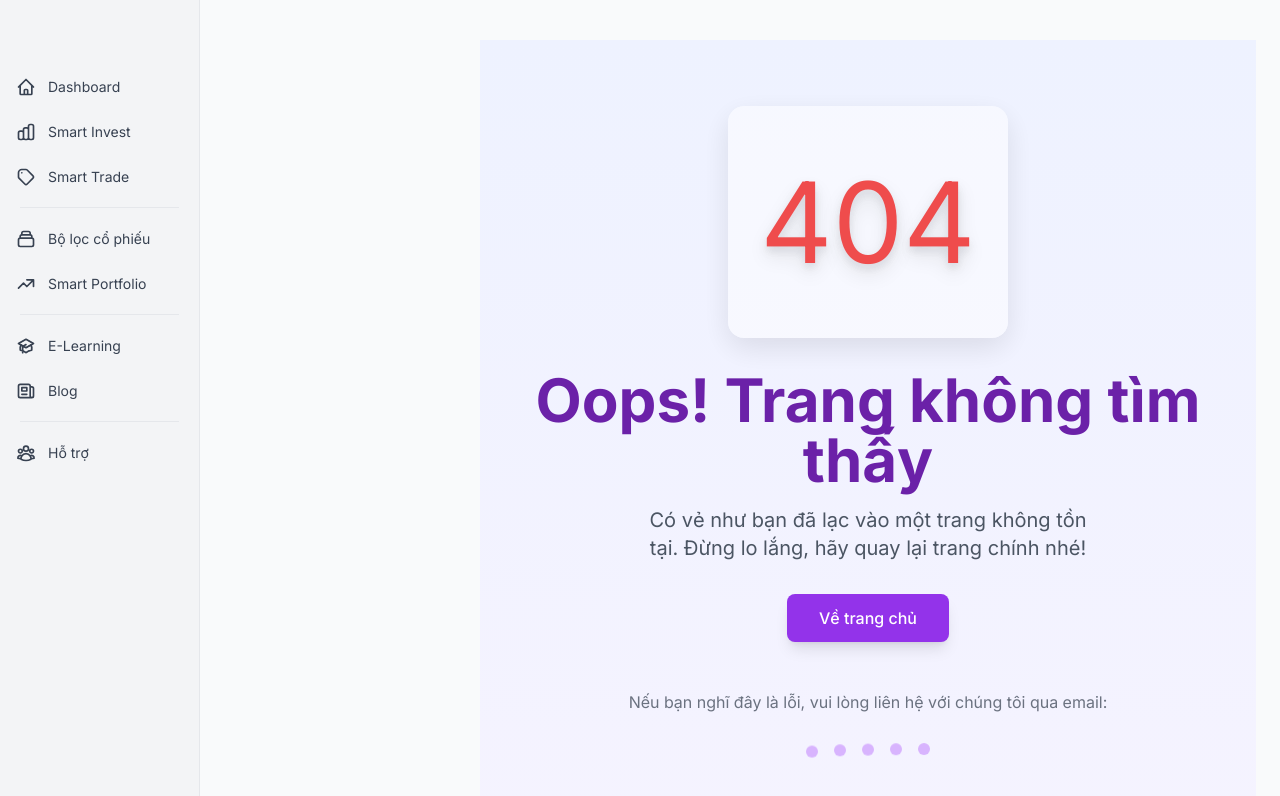
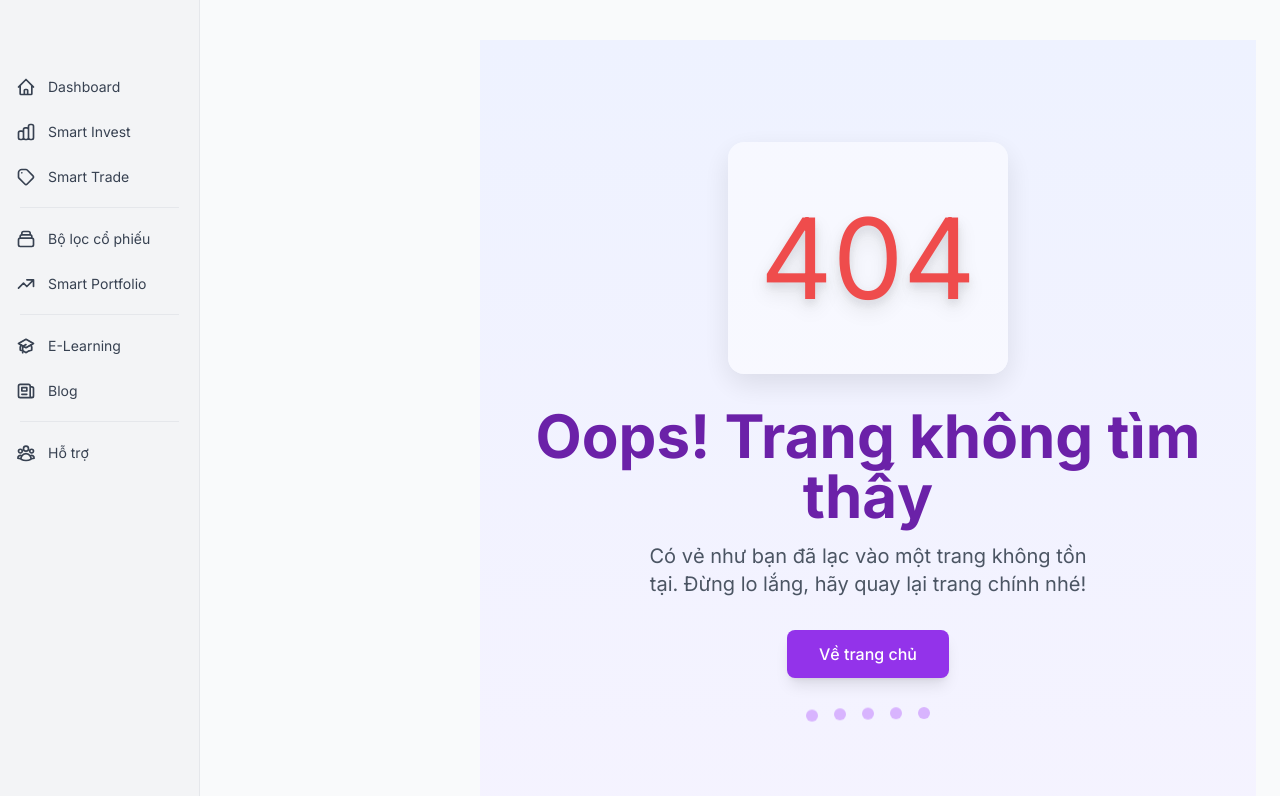
Before and after one commit to baominh5xx2/Web-Finance-AI-Agent-Frontend, a Next.js app: page /pagenotfound in a window 1280 px wide. Shown: the top 796 px of the page. Built offline with nearby package versions, Linux system fonts and the light colour scheme.

Commit message:
Third update

```diff
--- a/src/app/dashboard/page.tsx
+++ b/src/app/dashboard/page.tsx
@@ -2,8 +2,8 @@
 
 import { useState, useEffect } from 'react';
 import { showNotFoundPage } from '@/utils/notFoundHelper';
-import MarketIndices from '@/components/MarketIndices';
-import StockTreeMap from '@/components/StockTreeMap';
+import MarketIndices from '@/components/market-watch/MarketIndices';
+import StockTreeMap from '@/components/StockTreeMap/StockTreeMap';
 import './dashboard.css';
 
 export default function DashboardPage() {
--- a/src/app/pagenotfound/not-found.tsx
+++ b/src/app/pagenotfound/not-found.tsx
@@ -26,12 +26,6 @@ export default function NotFound() {
           Về trang chủ
         </Link>
       </div>
-      <div className="mt-12 text-center">
-        <p className="text-gray-500">
-          Nếu bạn nghĩ đây là lỗi, vui lòng liên hệ với chúng tôi qua email:
-        </p>
-      </div>
-
       <div className="mt-8 flex space-x-4">
         {[...Array(5)].map((_, i) => (
           <div
```
Also changed, not shown: src/components/StockTreeMap/StockTreeMap.css (renamed from src/components/StockTreeMap.css), src/components/StockTreeMap/StockTreeMap.tsx (renamed from src/components/StockTreeMap.tsx), src/components/market-watch/MarketIndices.tsx (renamed from src/components/MarketIndices.tsx).
